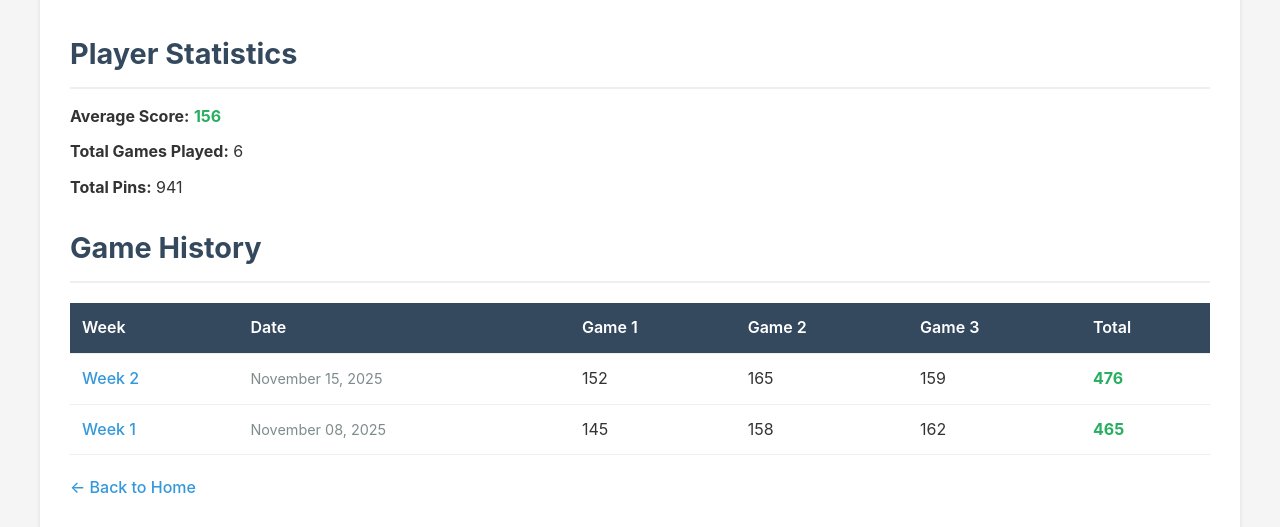
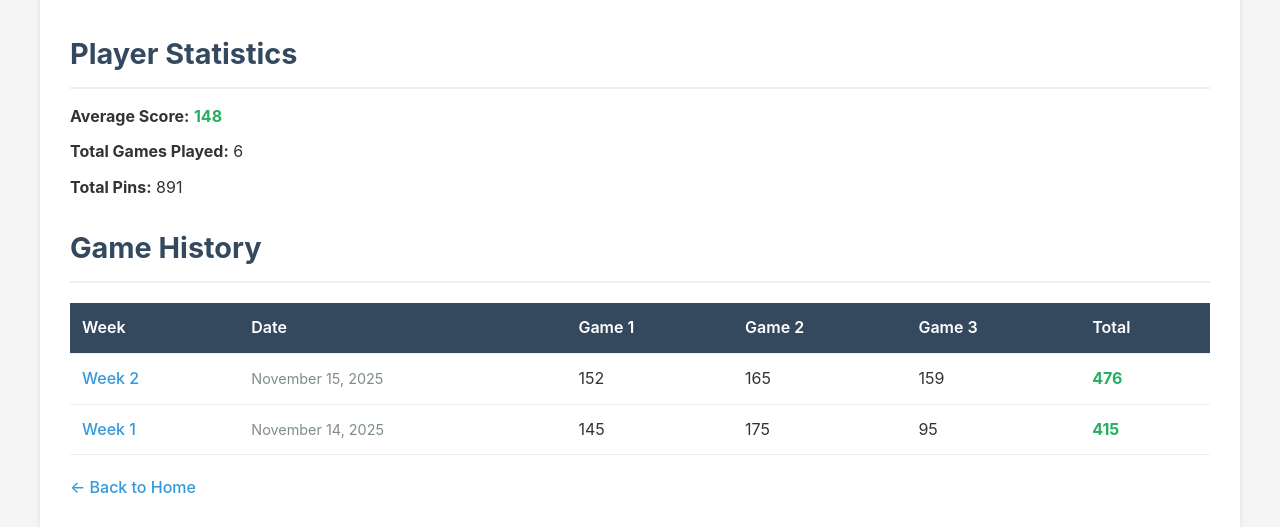
Before and after one commit to evankrocker/rumbucketbowling, a Jekyll site: the page built from _players/evan-krocker.md, in a window 1280 px wide. Shown: the part 447-974 px from the top of the page. Built offline with Jekyll 4.4.1, drawn with Linux system fonts in a browser that asks for light colours.

Commit message:
Update date and player scores for Week 1

```diff
--- a/_weeks/week-1.md
+++ b/_weeks/week-1.md
@@ -1,9 +1,9 @@
 ---
 title: Week 1
-date: 2025-11-08
+date: 2025-11-14
 scores:
   - player: Evan Krocker
     game1: 145
-    game2: 158
-    game3: 162
+    game2: 175
+    game3: 95
 ---
```
